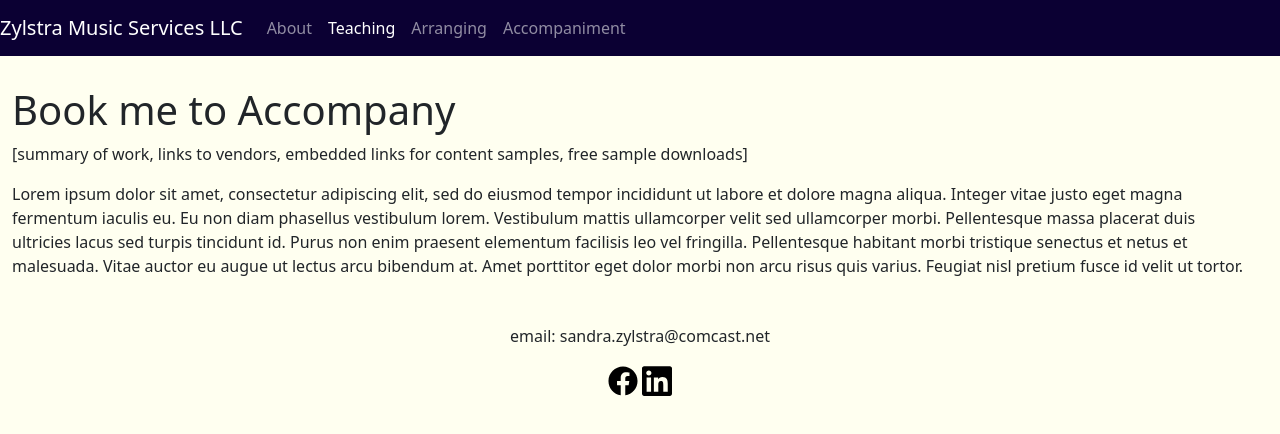
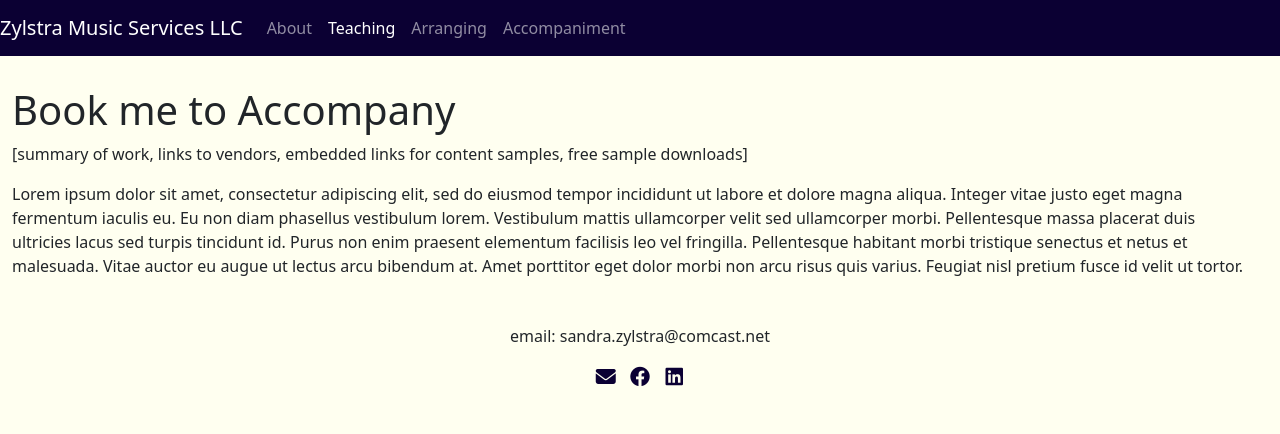
Before and after one commit to johnzylstra/johnzylstra.github.io, a plain HTML site: page accompany.html in a window 1280 px wide. Drawn offline with nearby package versions, Linux system fonts and the light colour scheme.

Commit message:
footer icon edits

```diff
--- a/accompany.html
+++ b/accompany.html
@@ -10,7 +10,7 @@
     <script src="https://cdn.jsdelivr.net/npm/bootstrap@5.1.3/dist/js/bootstrap.bundle.min.js" integrity="sha384-ka7Sk0Gln4gmtz2MlQnikT1wXgYsOg+OMhuP+IlRH9sENBO0LRn5q+8nbTov4+1p" crossorigin="anonymous"></script>
 
     <!-- Font Awesome (Icons) -->
-    <script src="https://kit.fontawesome.com/yourcode.js"></script>
+    <link rel="stylesheet" href="https://cdnjs.cloudflare.com/ajax/libs/font-awesome/6.3.0/css/all.min.css" integrity="sha512-SzlrxWUlpfuzQ+pcUCosxcglQRNAq/DZjVsC0lE40xsADsfeQoEypE+enwcOiGjk/bSuGGKHEyjSoQ1zVisanQ==" crossorigin="anonymous" referrerpolicy="no-referrer" />
 
     <!-- Custom CSS -->
     <link rel="stylesheet" href="styles.css">
@@ -47,9 +47,10 @@
     </div>
 
     <div class="footer">
-        <p>email: sandra.zylstra@comcast.net<p>
-        <img class="icon" src="images/facebook.svg">
-        <img class="icon" src="images/linkedin.svg">
+        <p>email: sandra.zylstra@comcast.net</p>
+        <a target="_blank" href="https://google.com"><i class="icon fa-solid fa-envelope fa-lg"></i></a>
+        <a target="_blank" href="https://google.com"><i class="icon fa-brands fa-facebook fa-lg"></i></a>
+        <a target="_blank" href="https://google.com"><i class="icon fa-brands fa-linkedin fa-lg"></i></a>
     </div>
 </body>
 </html>
--- a/styles.css
+++ b/styles.css
@@ -44,7 +44,8 @@ body {
 
 /* Footer */
 .icon {
-    width: 30px
+    width: 30px;
+    color: var(--russian-violet)
 }
 
 .footer {
```
Also changed, not shown: arrange.html (+5 -4 lines), index.html (+5 -4 lines), teach.html (+5 -4 lines).
